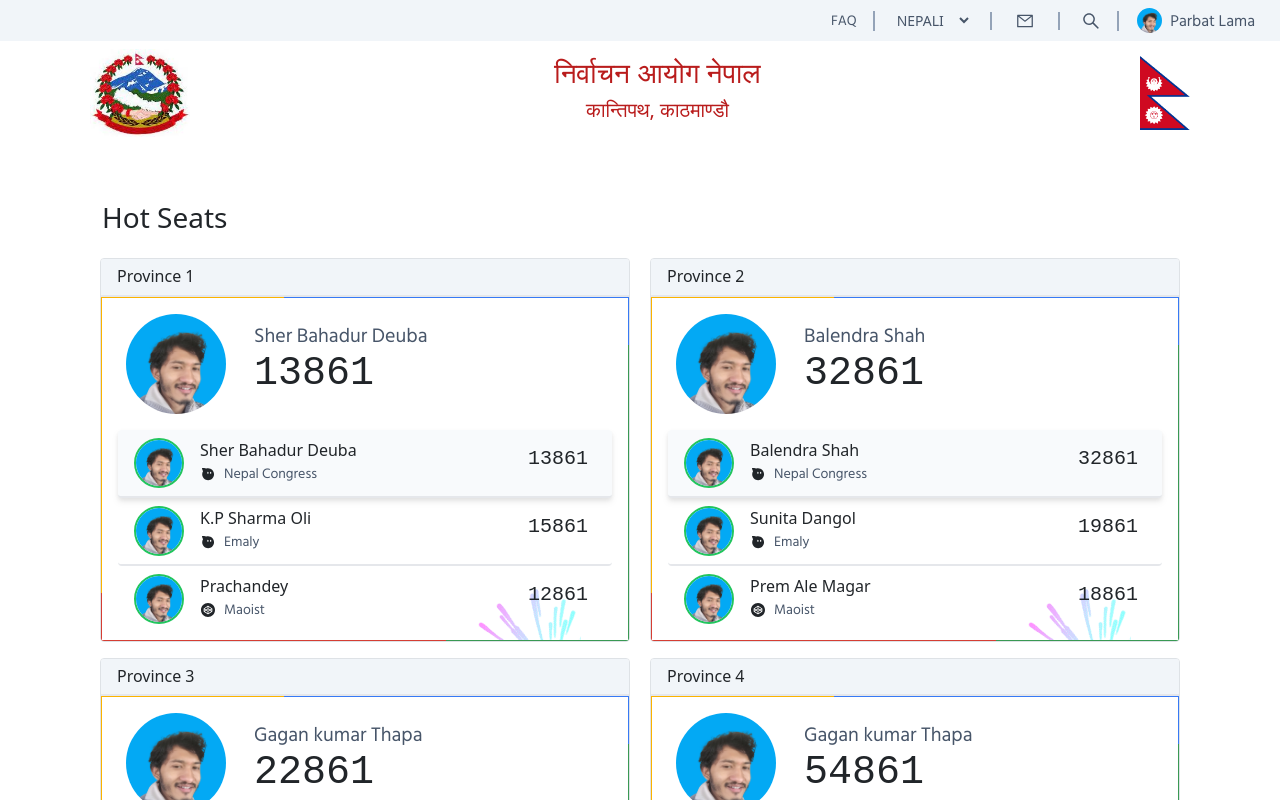
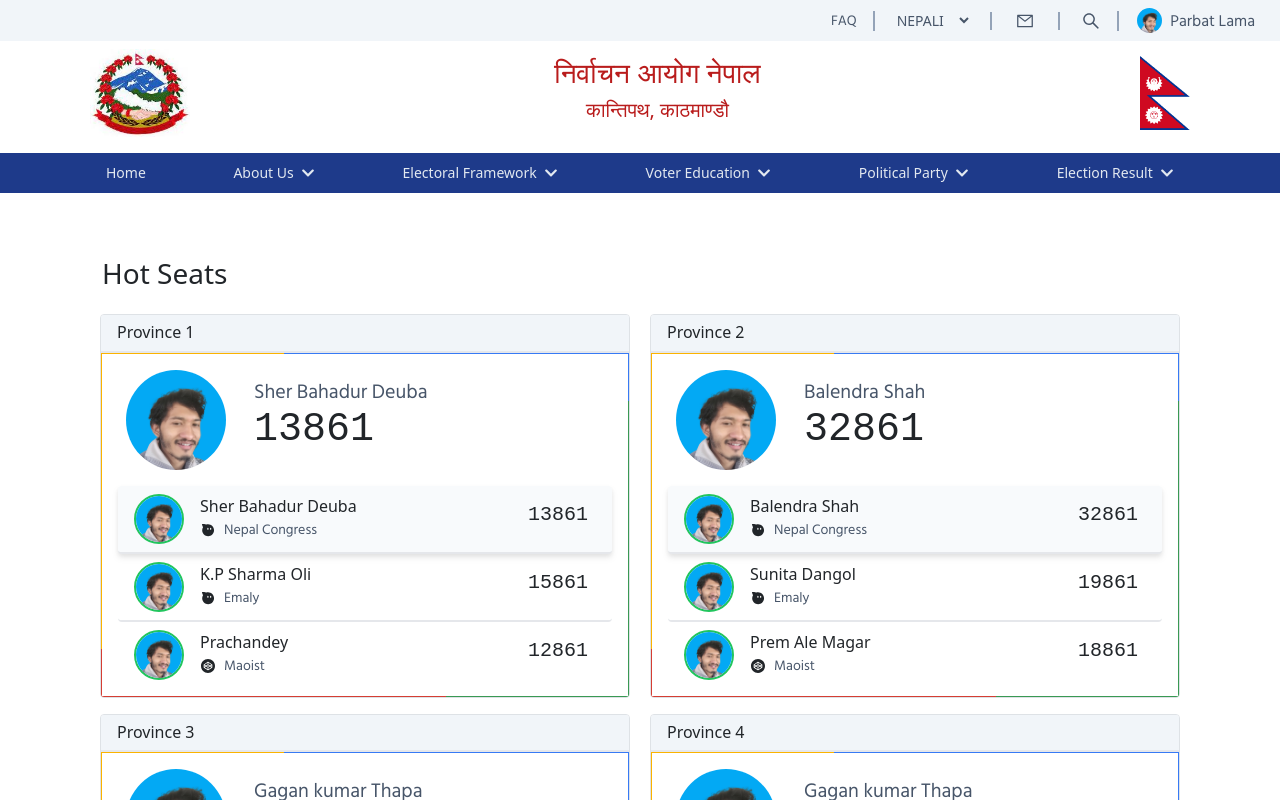
Before and after one commit to lamaparbat/BLOCKCHAIN-ELECTION-DAPP, a Next.js app in the folder client/: page / in a window 1280 px wide. Shown: the top 800 px of the page. Built offline with nearby package versions, Linux system fonts and the light colour scheme.

Commit message:
Add subnavbar for category navigation

```diff
--- a/client/components/LiveCounterCard/LiveCounterCard.tsx
+++ b/client/components/LiveCounterCard/LiveCounterCard.tsx
@@ -8,7 +8,7 @@
 
 const LiveCounterCard: React.FC<LiveCounterCardStruct> = ({ type, data }): ReactElement => {
  return (
-  <div className='card__container bg-celebrationGif h-fit min-[1140px]:w-[530px] max-[1140px]:w-full mt-3 border border-1 border-slate-300 rounded-1 overflow-hidden'>
+  <div className={`card__container ${false && 'bg-celebrationGif'} h-fit min-[1140px]:w-[530px] max-[1140px]:w-full mt-3 border border-1 border-slate-300 rounded-1 overflow-hidden`}>
    <div className='card__title pl-4 pt-2 flex items-center bg-slate-100 border-l-0 border-r-0 border-t-0 border-b-2 border-black-500'>
     <h6>{type}</h6>
    </div>
--- a/client/components/Navbar.tsx
+++ b/client/components/Navbar.tsx
@@ -2,9 +2,10 @@
 import { useRouter } from 'next/router';
 import Image from 'next/image';
 import { AiOutlineMail, AiOutlineSearch } from 'react-icons/ai';
+import { FaChevronDown } from 'react-icons/fa';
 import _ from 'lodash';
 import Avatar from './Avatar';
-import { LANGUAGES } from '../constants/index';
+import { LANGUAGES, responsive } from '../constants/index';
 import { LanguageStruct } from '../interfaces';
 
 const Navbar: React.FC = (): ReactElement => {
@@ -14,10 +15,6 @@
  // open new page
  const navigate = (path: string) => {
   path !== "mail" ? route.push(path) : window.open("https://gmail.com/", "_blank");
- }
-
- // switch language
- const changeLanguage = () => {
  }
 
  // open search modal form
@@ -51,7 +48,7 @@
     </div>
    </div>
    <div className='flex justify-center'>
-    <div className='navbar__bottom lg:w-[1100px] w-full max-[1100px]:px-5  flex items-center justify-between pt-2'>
+    <div className={`navbar__bottom ${responsive} flex items-center justify-between pt-2`}>
      <Image className='cursor-pointer' src='/images/govLogo.jpeg' height={100} width={100} alt="election-logo" onClick={() => navigate("/")} />
      <div className='center__content text-center text-red-700 -ml-[15px]'>
       <h3 className='max-[500px]:text-[22px]'>{selectedLanguage && selectedLanguage.label === 'ENGLISH' ? 'Election Commission Nepal' : 'निर्वाचन आयोग नेपाल'}</h3>
@@ -60,6 +57,16 @@
      <Image src='/images/flag.png' height={40} width={50} alt="nepal-flag" />
     </div>
    </div>
+   <div className='flex justify-center items-center bg-blue-900 mt-3'>
+    <div className={`sub__navbar py-[10px] ${responsive} text-slate-200 text-sm font-medium flex justify-between items-center px-3`}>
+     <div>Home</div>
+     <div>About Us &nbsp; <FaChevronDown /></div>
+     <div>Electoral Framework &nbsp; <FaChevronDown /></div>
+     <div>Voter Education &nbsp; <FaChevronDown /></div>
+     <div>Political Party &nbsp; <FaChevronDown /></div>
+     <div>Election Result &nbsp; <FaChevronDown /></div>
+    </div>
+   </div>
   </div>
  )
 }
--- a/client/components/TickCircleIcon.tsx
+++ b/client/components/TickCircleIcon.tsx
@@ -1,5 +1,3 @@
-
-
 import React from 'react';
 import { TiTickOutline } from 'react-icons/ti';
 
--- a/client/styles/globals.css
+++ b/client/styles/globals.css
@@ -13,6 +13,15 @@
   font-family: 'Hind Siliguri', sans-serif;
 }
 
+.sub__navbar div {
+  display: flex;
+  align-items: center;
+  cursor: pointer;
+}
+
+.sub__navbar div:hover {
+  opacity: 0.8;
+}
 
 /* animated border styling */
 :root {
```
